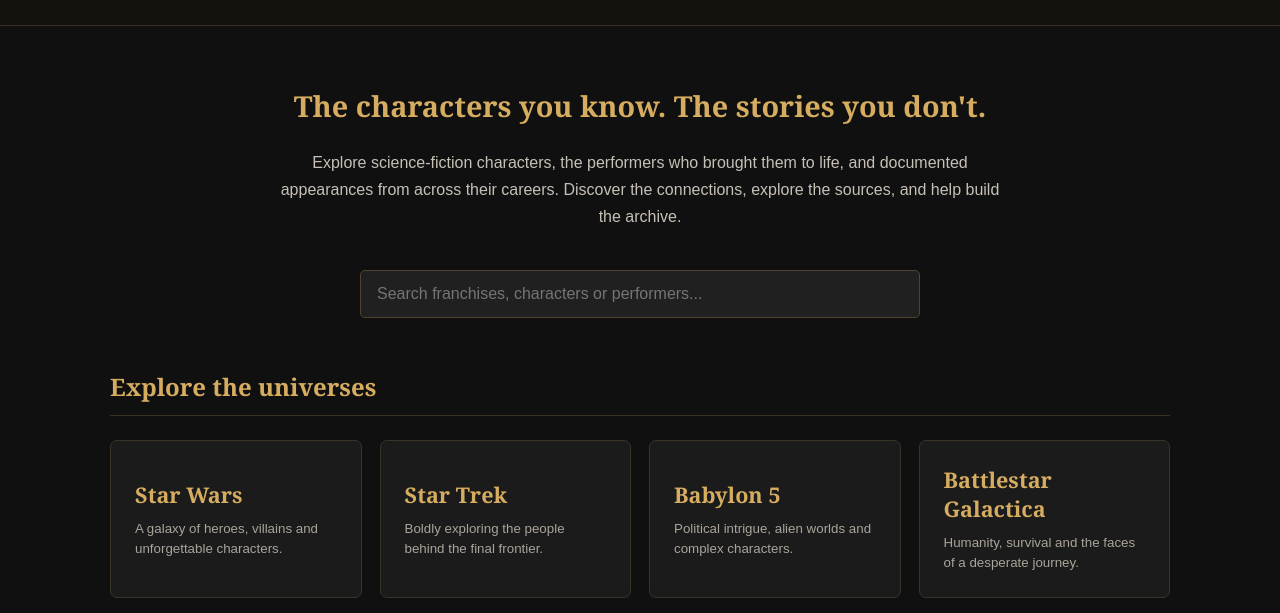
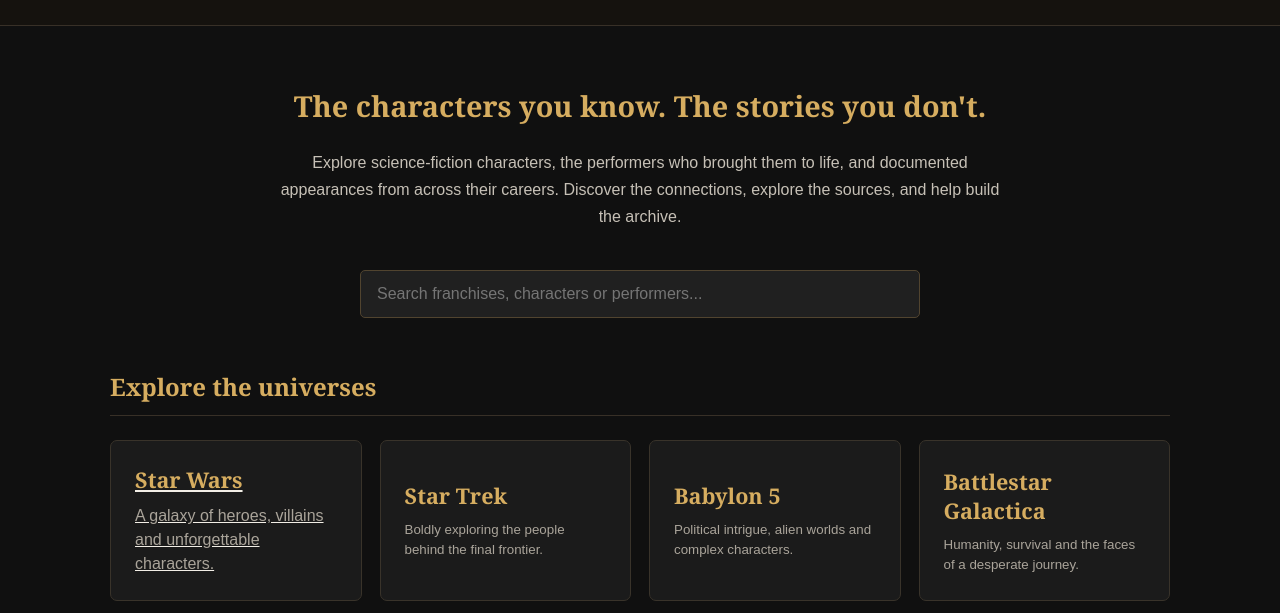
Before and after one commit to thecantinaclub/cantinaclub.github.io, a plain HTML site: page index.html in a window 1280 px wide. Shown: the part 155-768 px from the top of the page. Drawn offline with Linux system fonts and the light colour scheme.

Commit message:
Change Star Wars button to a link

```diff
--- a/index.html
+++ b/index.html
@@ -219,10 +219,10 @@
     <h2 class="section-title">Explore the universes</h2>
 
     <div class="franchises" id="franchises">
-      <button class="franchise" data-franchise="Star Wars">
-        <h3>Star Wars</h3>
-        <p>A galaxy of heroes, villains and unforgettable characters.</p>
-      </button>
+      <a class="franchise" href="star-wars.html">
+  <h3>Star Wars</h3>
+  <p>A galaxy of heroes, villains and unforgettable characters.</p>
+</a>
 
       <button class="franchise" data-franchise="Star Trek">
         <h3>Star Trek</h3>
```
